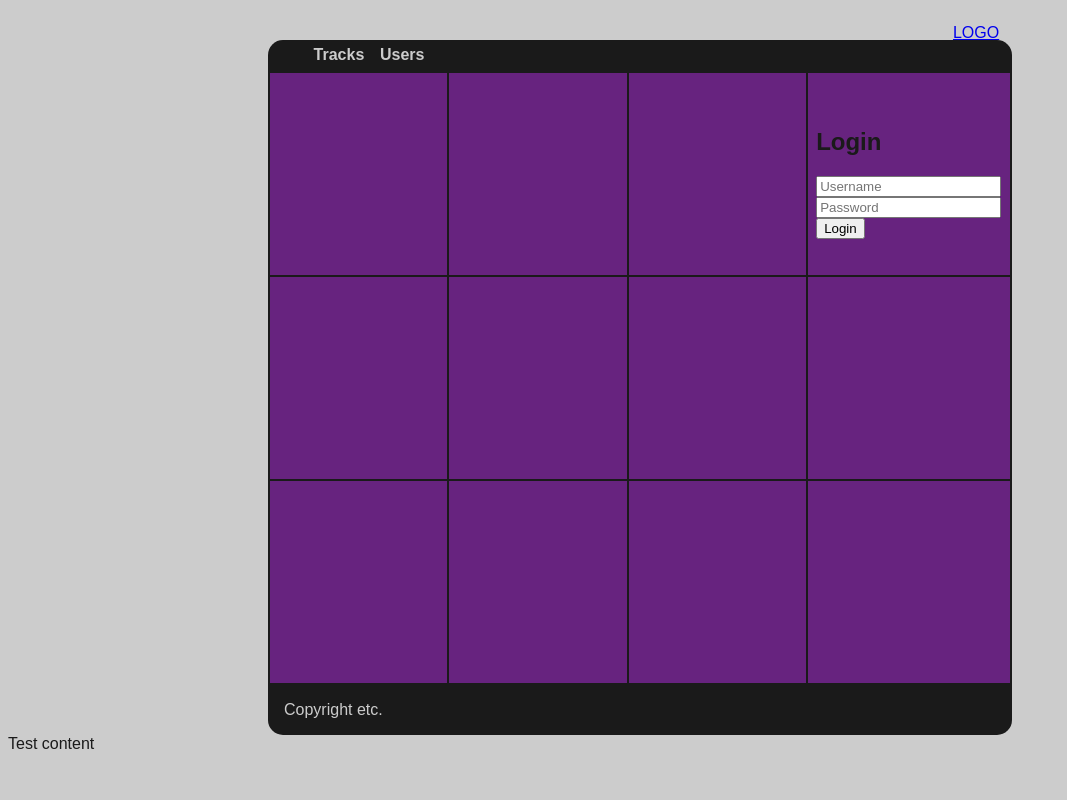
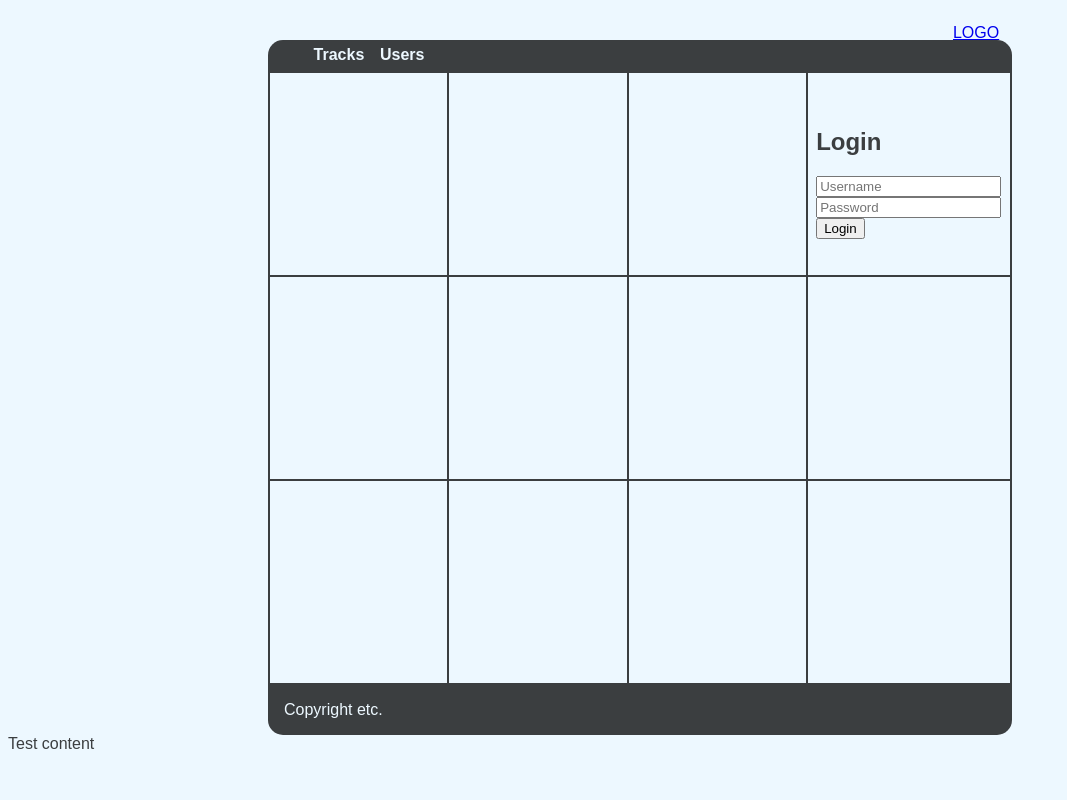
Before and after one commit to ThexaGames/Mixsite, a Django app: page / in a window 1280 px wide. Shown: the whole page, without its empty margins (0-1067 px from the left). Run offline with Django 3.2, Linux system fonts and the light colour scheme; parts of the project's set-up code (start-up, migrations or seed data) failed here and were passed over.

Commit message:
Further work on styling.

```diff
--- a/mixsite/mixapp/static/style/base.css
+++ b/mixsite/mixapp/static/style/base.css
@@ -1,8 +1,8 @@
 @CHARSET "ISO-8859-1";
 
 body {
-	color: #1a1a1a;
-	background-color: #cccccc;
+	color: #3B3E40 /*color4*/;
+	background-color: #EDF8FF /*color3*/;
 
 	/* fonts */
 	font-family: Arial, Helvetica, sans-serif;
@@ -31,7 +31,7 @@ header {
 nav {
 	border-top-left-radius: 15px;
 	border-top-right-radius: 15px;
-	background-color: #1a1a1a;
+	background-color: #3B3E40 /*color4*/;
 }
 
 nav ul {
@@ -48,7 +48,7 @@ nav li {
 }
 
 nav a {
-	color: #cccccc;
+	color: #EDF8FF /*color3*/;
 	text-decoration: none;
 	font-weight: bold;
 }
@@ -57,17 +57,22 @@ nav a {
 /* footer */
 footer {
 	padding: 1em;
-	background-color: #1a1a1a;
+	background-color: #3B3E40 /*color4*/;
+	/*background-image: linear-gradient(bottom, rgb(26,26,26) 20%, rgb(41,41,41) 66%);
+	background-image: -o-linear-gradient(bottom, rgb(26,26,26) 20%, rgb(41,41,41) 66%);
+	background-image: -moz-linear-gradient(bottom, rgb(26,26,26) 20%, rgb(41,41,41) 66%);
+	background-image: -webkit-linear-gradient(bottom, rgb(26,26,26) 20%, rgb(41,41,41) 66%);
+	background-image: -ms-linear-gradient(bottom, rgb(26,26,26) 20%, rgb(41,41,41) 66%);*/
 	border-bottom-left-radius: 15px;
 	border-bottom-right-radius: 15px;
 
 	text-align: centre;
-	color: #cccccc;
+	color: #EDF8FF /*color3*/;
 }
 
 /* grid styling */
 #gridTable {
-	background-color: #1a1a1a;
+	background-color: #3B3E40 /*color4*/;
 }
 
 #gridTable td {
@@ -75,7 +80,7 @@ footer {
 	border-color: black;
 	border-width: 5px;
 
-	background-color: #67237f;
+	background-color: #EDF8FF /*color3*/;
 	/* make sure images render correctly */
 	background-size: 100% 100%;
 	background-repeat: no-repeat;
```
Also changed, not shown: res/templates/mixapp/track.html (+6 -6 lines).
